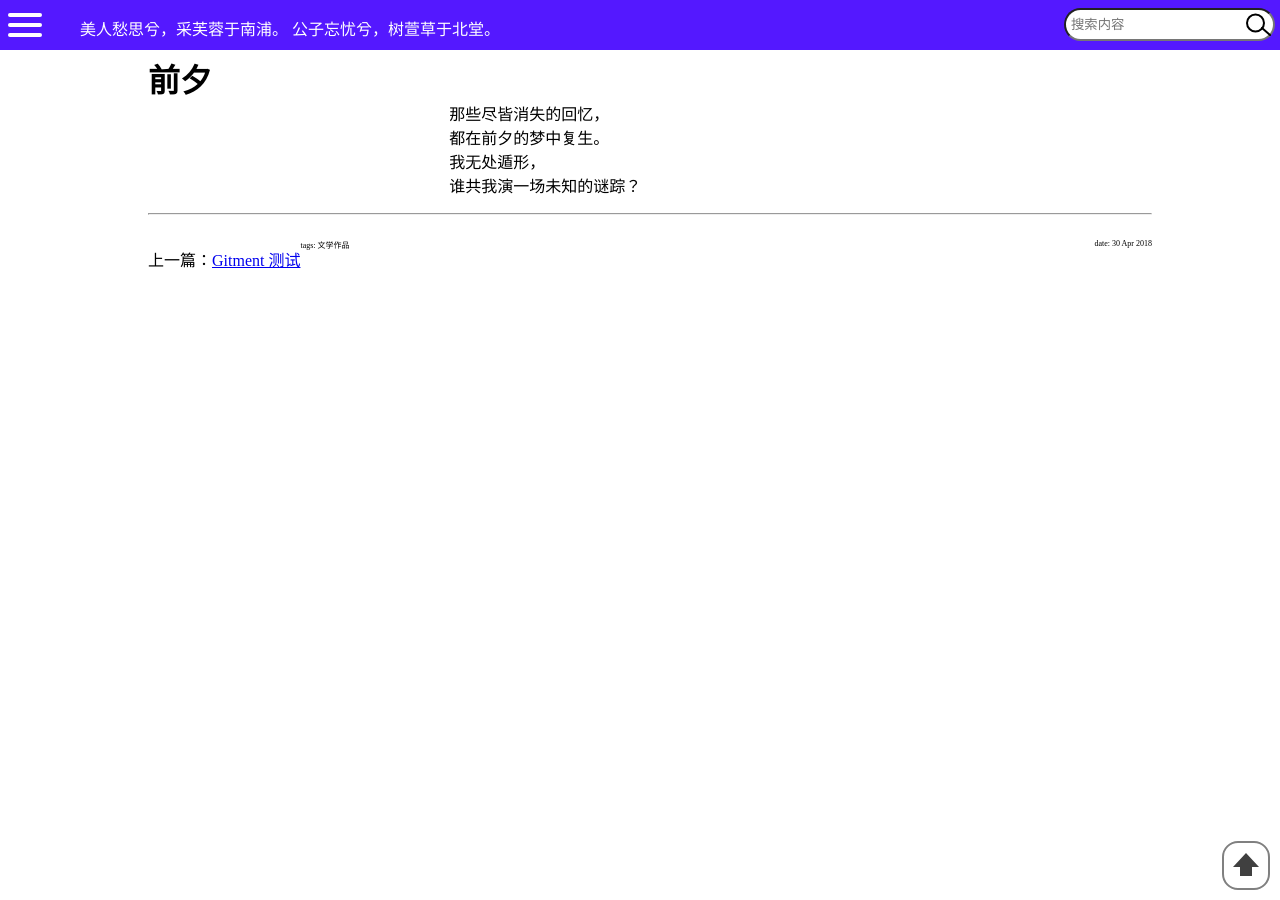
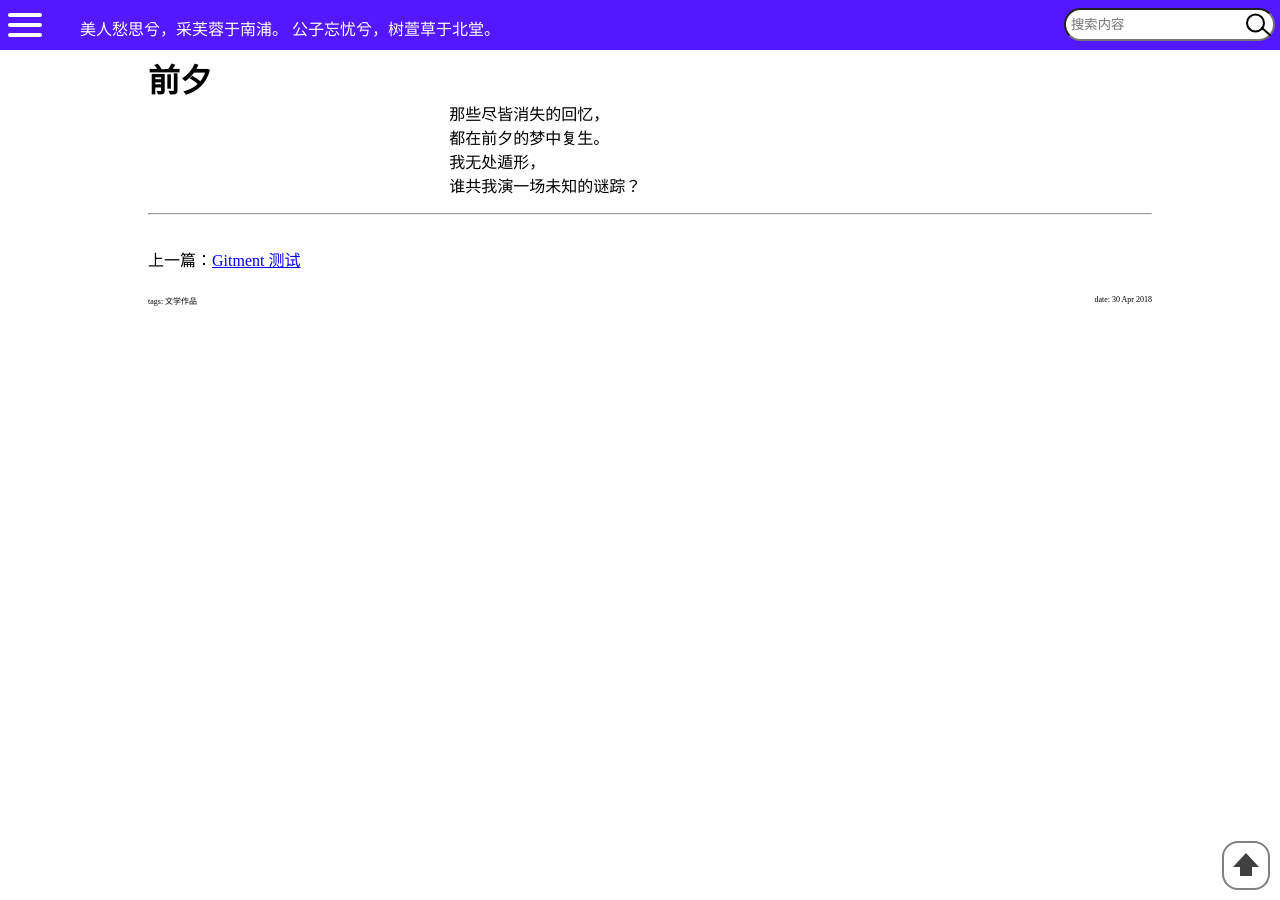
Before and after one commit to Wybxc/wybxc.github.io, a Jekyll site: the page built from _posts/2018-04-30-前夕.md, in a window 1280 px wide. Built offline with Jekyll 4.4.1, drawn with Linux system fonts in a browser that asks for light colours; comment, search, counter and statistics services are not loaded.

Commit message:
fix prev & next 4

```diff
--- a/_layouts/default.html
+++ b/_layouts/default.html
@@ -55,7 +55,7 @@
         <p>下一篇：<a href="{{ site.baseurl }}{{ page.next.url }}">{{ page.next.title }}</a></p>
       </div>
       {% endif %}
-      <p style="width: 100%"/>
+      <div style="clear: both"/>
     </div>
 
     <div id="comments">
```
